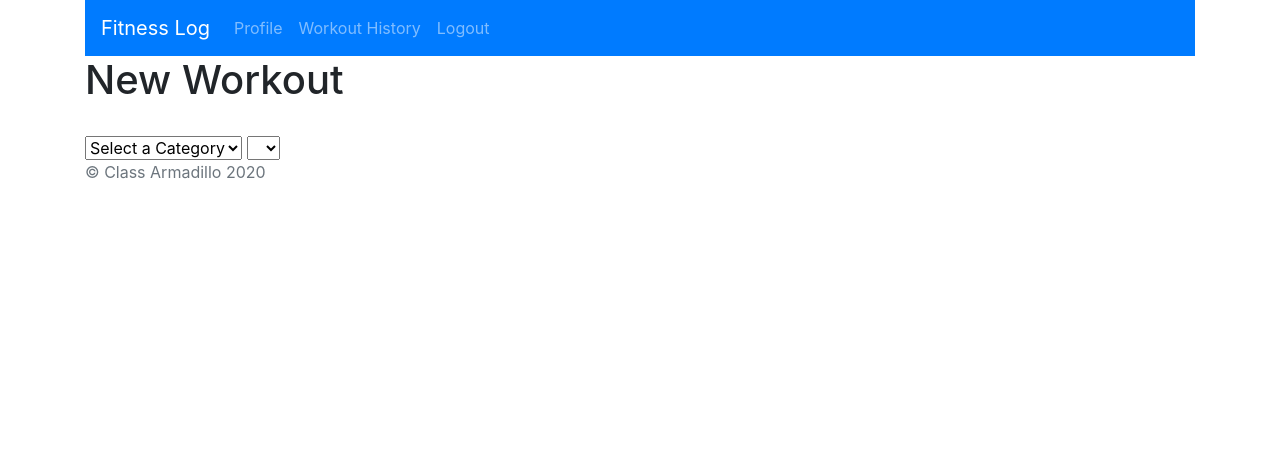
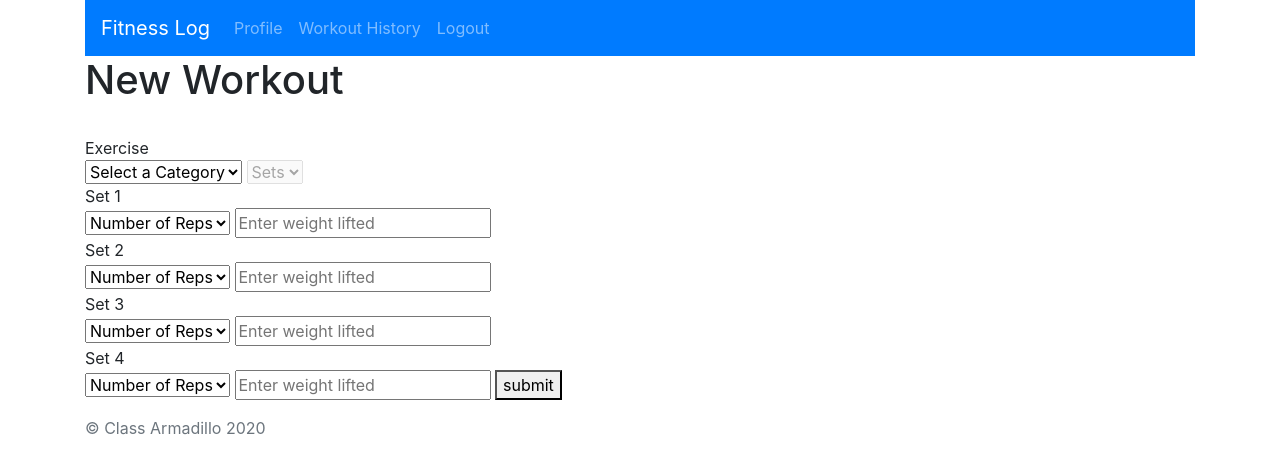
Before and after one commit to Nathematical/My-Fitness-Log, a Django app: page /new_workout/ in a window 1280 px wide. Shown: the top 474 px of the page. Run offline with Django 3.2, Linux system fonts and the light colour scheme; a user stored in the database is signed in; some libraries are stand-ins or nearby versions.

Commit message:
update to workout template

```diff
--- a/fitness_log/log_app/models.py
+++ b/fitness_log/log_app/models.py
@@ -17,7 +17,7 @@ class Exercise(models.Model):
     name = models.CharField(max_length=200)
     sets = models.IntegerField()
     reps = models.IntegerField()
-    weight_lifted = models.IntegerField()
+    weight_lifted = models.CharField(max_length=200)
     workout = models.ForeignKey(Workout, on_delete=models.CASCADE, related_name='exercises')
 
     def __str__(self):
--- a/fitness_log/log_app/templates/log_app/workout.html
+++ b/fitness_log/log_app/templates/log_app/workout.html
@@ -22,24 +22,61 @@
     <h1>New Workout</h1>
     <br>
     <table>
-        {% for exercise in exercises %}
-        {% endfor %}
+        <!-- {% for exercise in exercises %}
+        {% endfor %} -->
     </table>
+    <span style="display: block;">Exercise</span>
     <form action="{% url 'log_app:new_workout' %}" method="post">
+        <div class="form-group">
             {% csrf_token %}
-        <select v-model="category" v-on:change="get_exercises">
+            <select name="category" v-model="category" v-on:change="get_exercises">
                 <option value="">Select a Category</option>
                 <option v-for="category in categories" v-bind:value="category.id">[[category.name]]</option>
             </select>
-        <select v-show="exercises.length > 0" v-model="exercise">
+
+            <select name="exercise" v-show="exercises.length > 0" v-model="exercise">
                 <option value="">Select an Exercise</option>
-            <option v-for="exercise in exercises" v-bind:value="exercise.id">[[exercise.name]]</option>
+                <option v-for="exercise in exercises" v-bind:value="exercise.name">[[exercise.name]]</option>
             </select>
-        <select v-model="set">
+            <select v-model="set" disabled>
+                <option value="">Sets</option>
                 <option v-for="set in sets" v-bind:value="set">[[set]]</option>
             </select>
+            <br>
+            <span style="display: block;">Set 1</span>
+            <select name="set1_reps" v-model="set1_reps">
+                <option value="">Number of Reps</option>
+                <option v-for="set1_reps in reps" v-bind:value="set1_reps">[[set1_reps]]</option>
+            </select>
+            <input name="set1_weight_lifted" type="text" v-model="set1_weight_lifted"
+                placeholder="Enter weight lifted" />
+            <br>
+            <span style="display: block;">Set 2</span>
+            <select name="set2_reps" v-model="set2_reps">
+                <option value="">Number of Reps</option>
+                <option v-for="set2_reps in reps" v-bind:value="set2_reps">[[set2_reps]]</option>
+            </select>
+            <input name="set2_weight_lifted" type="text" v-model="set2_weight_lifted"
+                placeholder="Enter weight lifted" />
+            <br>
+            <span style="display: block;">Set 3</span>
+            <select name="set3_reps" v-model="set3_reps">
+                <option value="">Number of Reps</option>
+                <option v-for="set3_reps in reps" v-bind:value="set3_reps">[[set3_reps]]</option>
+            </select>
+            <input name="set3_weight_lifted" type="text" v-model="set3_weight_lifted"
+                placeholder="Enter weight lifted" />
+            <br>
 
-        <!-- <button v-on:click="add_exercise">add exercise</button> -->
+            <span style="display: block;">Set 4</span>
+            <select name="set4_reps" v-model="set4_reps">
+                <option value="">Number of Reps</option>
+                <option v-for="set4_reps in reps" v-bind:value="set4_reps">[[set4_reps]]</option>
+            </select>
+            <input name="set4_weight_lifted" type="text" v-model="set4_weight_lifted"
+                placeholder="Enter weight lifted" />
+            <button type="submit">submit</button>
+        </div>
     </form>
 </div>
 <script type="text/javascript">
@@ -47,14 +84,21 @@
         el: '#app',
         delimiters: ['[[', ']]'],
         data: {
-            exercise: "",
+            category: '',
+            categories: [],
+            exercise: '',
             exercises: [],
-            category: "",
-            categories: [],
-            set: "",
-            sets: [1,2,3,4,5,6],
-            reps: "",
-            weight_lifted: "",
+            set: '',
+            sets: [],
+            reps: [1, 2, 3, 4, 5, 6, 7, 8, 9, 10, 11, 12, 13, 14, 15, 16, 17, 18, 19, 20],
+            set1_reps: '',
+            set2_reps: '',
+            set3_reps: '',
+            set4_reps: '',
+            set1_weight_lifted: '',
+            set2_weight_lifted: '',
+            set3_weight_lifted: '',
+            set4_weight_lifted: '',
         },
         methods: {
             get_exercises: function () {
@@ -73,6 +117,9 @@
                     })
             }
         },
+        addSet: function () {
+            alert('Add a set feild!')
+        },
         created: function () {
             axios({
                 method: 'get',
--- a/fitness_log/log_app/views.py
+++ b/fitness_log/log_app/views.py
@@ -11,6 +11,8 @@ def main(request):
 
 @login_required
 def new_workout(request):
+    if request.method == "POST":
+        print(request.POST)
     return render(request, 'log_app/workout.html')
 
 @login_required
```
Also changed, not shown: README.md, fitness_log/db.sqlite3, fitness_log/log_app/migrations/0004_auto_20200716_1631.py (added). Lines whose indentation alone changed are shown as unchanged.
